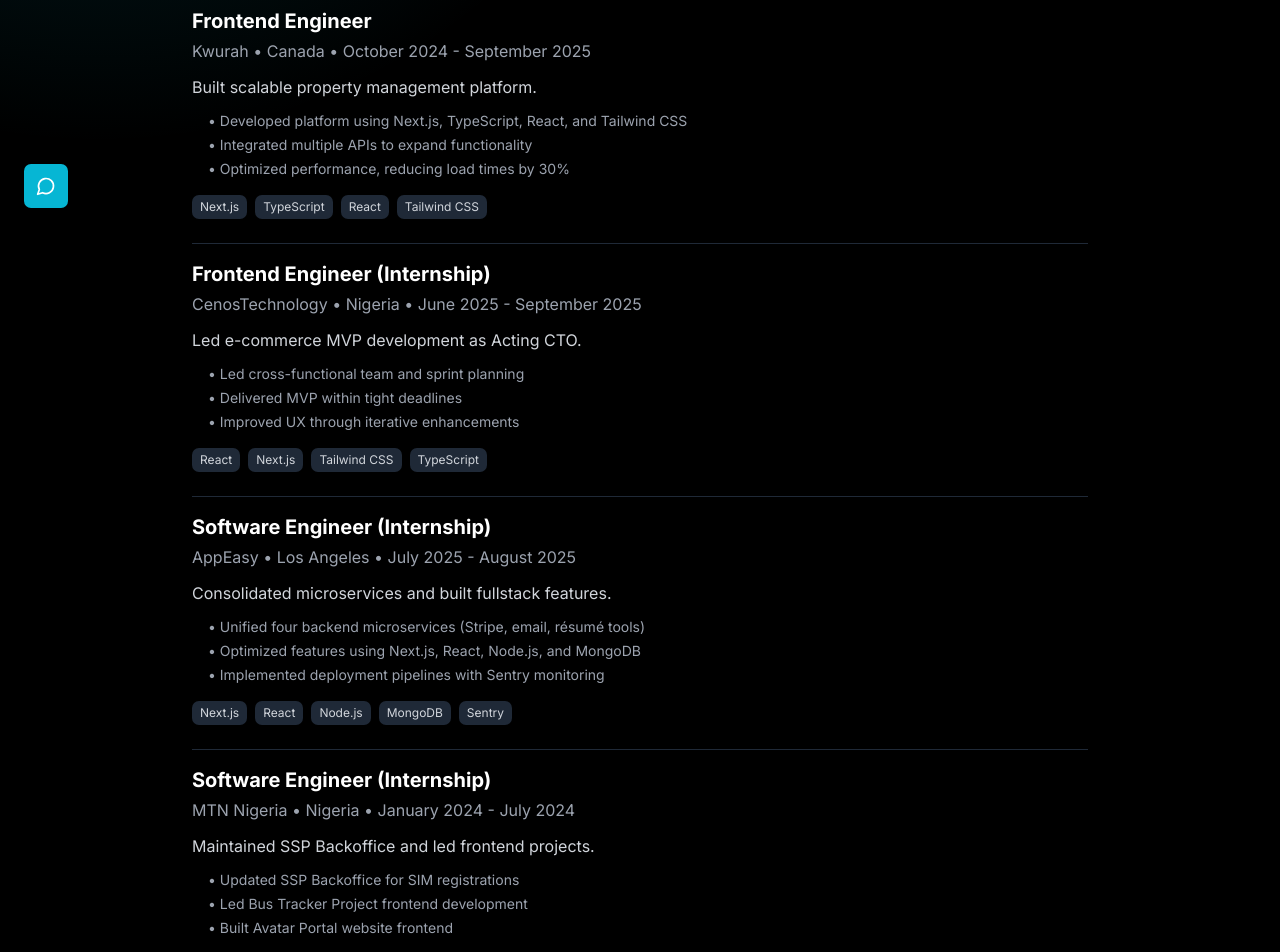
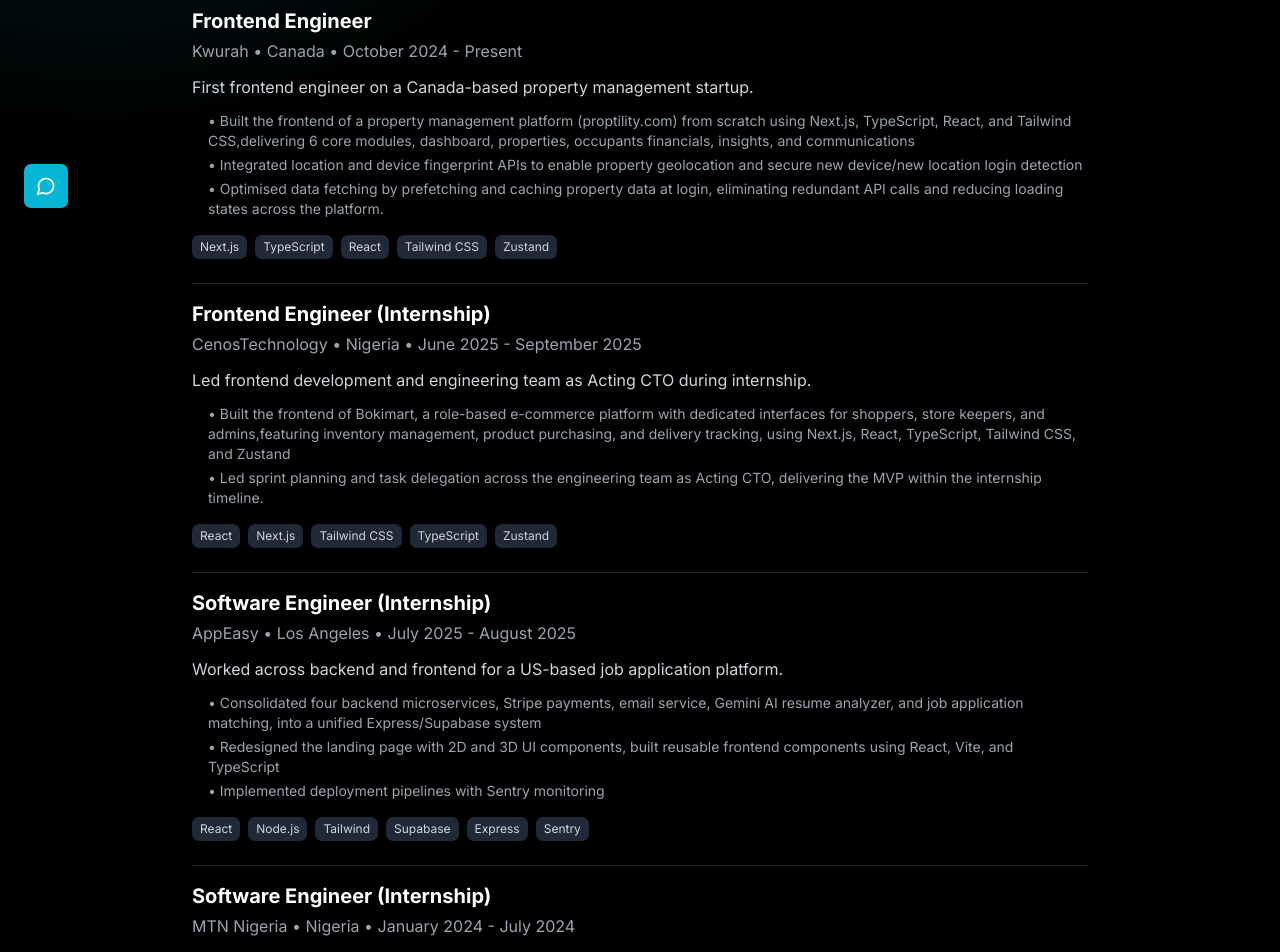
Before and after one commit to hopeifeanyi1/portfolio, a Next.js app: page /experience in a window 1280 px wide. Shown: the part 560-1512 px from the top of the page. Built offline with nearby package versions, Linux system fonts and the light colour scheme.

Commit message:
minor changes in projects

```diff
--- a/src/app/experience/page.js
+++ b/src/app/experience/page.js
@@ -10,27 +10,27 @@
     company: "HACO",
     location: "Nigeria",
     period: "June 2025 - Present",
-    description: "Co-founded Careerly AI: résumé builder, AI mentorship chatbot, and job recommendation engine.",
+    description: "Built and scaled two AI-powered products serving students and graduates across Africa.",
     achievements: [
       "Built and launched CareerlyAI (careerlyai.app), an AI-powered career platform used by 100+ users for smart job matching, tailored resume and cover letter generation, skill gap analysis, and Paystack subscription integration, winning a ₦1,000,000 innovation grant and 2nd place at the AI for Social Good Hackathon.",
       "Led a team of engineers to deliver Careerly for Kids (kids.careerlyai.app), a RIASEC-based career discovery platform for students, owning the product roadmap, task assignment, frontend development, and AI integration",
       " Built across the full stack using Next.js, NestJS, PostgreSQL, Supabase, Tailwind CSS, Groq, OpenAI, RapidAPI, and Paystack,implementing a dual AI model strategy to optimise token costs.",
     ],
-    technologies: ["NestJS", "PostgreSQL", "Next.js", "React", "Three.js", "Tailwind CSS", "Groq AI", "OpenAI"]
+    technologies: ["NestJS", "PostgreSQL", "Next.js", "React", "Three.js", "Tailwind CSS", "Groq AI", "OpenAI", "Supabase", "Paystack"]
   },
   {
     id: 2,
     role: "Frontend Engineer",
     company: "Kwurah",
     location: "Canada",
-    period: "October 2024 - September 2025",
-    description: "Built scalable property management platform.",
+    period: "October 2024 - Present",
+    description: "First frontend engineer on a Canada-based property management startup.",
     achievements: [
-      "Developed platform using Next.js, TypeScript, React, and Tailwind CSS",
-      "Integrated multiple APIs to expand functionality",
-      "Optimized performance, reducing load times by 30%"
+      "Built the frontend of a property management platform (proptility.com) from scratch using Next.js, TypeScript, React, and Tailwind CSS,delivering 6 core modules, dashboard, properties, occupants financials, insights, and communications",
+      " Integrated location and device fingerprint APIs to enable property geolocation and secure new device/new location login detection",
+      "Optimised data fetching by prefetching and caching property data at login, eliminating redundant API calls and reducing loading states across the platform."
     ],
-    technologies: ["Next.js", "TypeScript", "React", "Tailwind CSS"]
+    technologies: ["Next.js", "TypeScript", "React", "Tailwind CSS", "Zustand"]
   },
   {
     id: 3,
@@ -38,13 +38,12 @@
     company: "CenosTechnology",
     location: "Nigeria",
     period: "June 2025 - September 2025",
-    description: "Led e-commerce MVP development as Acting CTO.",
+    description: "Led frontend development and engineering team as Acting CTO during internship.",
     achievements: [
-      "Led cross-functional team and sprint planning",
-      "Delivered MVP within tight deadlines",
-      "Improved UX through iterative enhancements"
+      "Built the frontend of Bokimart, a role-based e-commerce platform with dedicated interfaces for shoppers, store keepers, and admins,featuring inventory management, product purchasing, and delivery tracking, using Next.js, React, TypeScript, Tailwind CSS, and Zustand",
+      "Led sprint planning and task delegation across the engineering team as Acting CTO, delivering the MVP within the internship timeline.",
     ],
-    technologies: ["React", "Next.js", "Tailwind CSS", "TypeScript"]
+    technologies: ["React", "Next.js", "Tailwind CSS", "TypeScript", "Zustand"]
   },
   {
     id: 4,
@@ -52,13 +51,13 @@
     company: "AppEasy",
     location: "Los Angeles",
     period: "July 2025 - August 2025",
-    description: "Consolidated microservices and built fullstack features.",
+    description: "Worked across backend and frontend for a US-based job application platform.",
     achievements: [
-      "Unified four backend microservices (Stripe, email, résumé tools)",
-      "Optimized features using Next.js, React, Node.js, and MongoDB",
+      "Consolidated four backend microservices, Stripe payments, email service, Gemini AI resume analyzer, and job application matching, into a unified Express/Supabase system",
+      " Redesigned the landing page with 2D and 3D UI components, built reusable frontend components using React, Vite, and TypeScript",
       "Implemented deployment pipelines with Sentry monitoring"
     ],
-    technologies: ["Next.js", "React", "Node.js", "MongoDB", "Sentry"]
+    technologies: ["React", "Node.js", "Tailwind", "Supabase", "Express", "Sentry"]
   },
   {
     id: 5,
@@ -66,13 +65,12 @@
     company: "MTN Nigeria",
     location: "Nigeria",
     period: "January 2024 - July 2024",
-    description: "Maintained SSP Backoffice and led frontend projects.",
+    description: "Contributed to mission-critical internal platforms at Nigeria's largest telecom company.",
     achievements: [
-      "Updated SSP Backoffice for SIM registrations",
-      "Led Bus Tracker Project frontend development",
-      "Built Avatar Portal website frontend"
+      "Maintained and developed new features for the SSP Backoffice, a mission-critical platform managing agent operations and SIM card registrations for 1,000,000+ agents across Nigeria's largest telecom network.",
+      " Built the frontend for two internal platforms (Bus Tracker and Avatar Portal) using Next.js, TypeScript, Tailwind CSS, and Shadcn.",
     ],
-    technologies: ["React", "JavaScript", "Tailwind CSS"]
+    technologies: ["React", "TypeScript", "Next.js", "Tailwind CSS"]
   },
   {
     id: 6,
@@ -80,20 +78,20 @@
     company: "BUCC Software Development Team",
     location: "Nigeria",
     period: "June 2022 - July 2025",
-    description: "Maintained university portals and built authentication platform.",
+    description: "Maintained and built university platforms serving the Babcock student community.",
     achievements: [
-      "Maintained SIWES Portal with React and Redux",
-      "Developed Single Sign-On platform with Next.js and TypeScript",
-      "Collaborated with teams to enhance functionality"
+      "Maintained and enhanced the SIWES Portal serving 1,000+ active students per cycle, using React, JavaScript, Tailwind CSS, and Redux",
+      "Built the frontend of the BUCC Single Sign-On platform using Next.js, React, TypeScript, Tailwind CSS, and Zustand, streamlining authentication and user access.",
     ],
-    technologies: ["React", "Next.js", "TypeScript", "Tailwind CSS", "Redux", "Zustard"]
+    technologies: ["React", "Next.js", "TypeScript", "Tailwind CSS", "Redux"]
   }
 ]
 
 const awards = [
-  "Winner, GDGBabcock x Ready Tensor's Chatbothon, 2025 (Received $100 prize)",
+
+  "1st Place, Babcock Innovation Challenge 2025 (Team earned ₦1,000,000 business grant)",
   "2nd Place, AI FOR SOCIAL Good - BUCC Hackathon Competition, 2025 (Team earned $350)",
-  "1st Place, Babcock Innovation Challenge 2025 (Team earned ₦1,000,000 business grant)"
+  "Winner, GDGBabcock x Ready Tensor's Chatbothon, 2025 (Received $100 prize)"
 ]
 
 const Experience = () => {
--- a/src/app/projects/page.js
+++ b/src/app/projects/page.js
@@ -1,33 +1,33 @@
 //src/app/project/page.js
-"use client"
-import React, { useState, useRef } from 'react'
-import ProjectCard from '../components/ProjectCard'
-import ProjectTag from '../components/ProjectTag'
-import { motion, useInView } from 'framer-motion'
-
+"use client";
+import React, { useState, useRef } from "react";
+import ProjectCard from "../components/ProjectCard";
+import ProjectTag from "../components/ProjectTag";
+import { motion, useInView } from "framer-motion";
 
 const projectData = [
   {
     id: 1,
     title: "CareerlyAI",
-        description: "AI-powered career platform that provides personalized career guidance, skill gap analysis, resume optimization, and job matching for students and graduates.",
-        tools: "Three js, Next.js, Typescript, Zustand, Groq AI, Nest.js, Postgres, Tailwind, Next API, Supabase",
+    description:
+      "AI-powered career platform that provides personalized career guidance, skill gap analysis, resume optimization, and job matching for students and graduates.",
+    tools:
+      "Three js, Next.js, Typescript, Zustand, Groq AI, openai, NestJS, Postgres, Tailwind, Supabase, Paystack",
     image: "/images/careerlyai.png",
     tag: ["All", "Web", "Mobile"],
     gitUrl: "https://github.com/hopeifeanyi1",
     previewUrl: "https://careerlyai.app",
-
   },
   {
     id: 2,
     title: "Easy Therapy",
     description: "Mental health chatbot website.",
-        tools: "Typescript, Tailwind, Groq AI, Firebase, Express, Next.js, Context API",
+    tools:
+      "Typescript, Tailwind, Groq AI, Firebase, Express, Next.js, Context API",
     image: "/images/easy.png",
     tag: ["All", "Web"],
     gitUrl: "https://github.com/hopeifeanyi1/mental-health",
     previewUrl: "https://easy-therapy.vercel.app",
-
   },
   {
     id: 3,
@@ -38,30 +38,30 @@
     tag: ["All", "Web"],
     gitUrl: "https://github.com/hopeifeanyi1",
     previewUrl: "https://krist-mu.vercel.app/",
-
   },
   {
     id: 4,
+    title: "Pomat Health",
+    description:
+      "I collaborated as a frontend developer to build a website for a biolab conducting clinical trials and research aimed at developing solutions to human health challenges.",
+    tools: "TypeScript, React, Next, Taiwind",
+    image: "/images/pomat.png",
+    tag: ["All", "Web"],
+    gitUrl: "https://github.com/hopeifeanyi1",
+    previewUrl: "https://www.pomathealth.com/",
+  },
+  {
+    id: 5,
     title: "AppEasy",
     description: "Track Your Job Application and Analze Job Description",
-        tools: "Three js, Next js, Tailwind, Typescript, Groq AI, Next API, Firebase, Context API",
+    tools:
+      "Three js, Next js, Tailwind, Typescript, Groq AI, Next API, Firebase, Context API",
     image: "/images/appeasy.png",
     tag: ["All", "Web"],
     gitUrl: "https://github.com/hopeifeanyi1/job-tracker",
     previewUrl: "https://appeasy-alpha.vercel.app",
+  },
 
-    },
-    {
-        id: 5,
-        title: "Careerly",
-        description: "Career Navigator AI, Tailored Job Posting, Learning Resources, and AI Mentorship",
-        tools: "Next.js, React, Typescript, Tailwind, Rapid API, Groq AI, Firebase, Express",
-        image: "/careerly.png",
-        tag: ["All", "Web"],
-        gitUrl: "https://github.com/hopeifeanyi1",
-        previewUrl: "https://carerly.vercel.app",
-
-    },
   {
     id: 6,
     title: "Life Ledger",
@@ -71,66 +71,62 @@
     tag: ["All", "Web"],
     gitUrl: "https://github.com/hopeifeanyi1/lledger",
     previewUrl: "https://lledger.vercel.app",
-
   },
   {
     id: 7,
-        title: "Pomat Health",
-        description: "I collaborated as a frontend developer to build a website for a biolab conducting clinical trials and research aimed at developing solutions to human health challenges.",
-        tools: "TypeScript, React, Next, Taiwind",
-        image: "/images/pomat.png",
+    title: "Finance Tracker",
+    description:
+      "Simple finance tracker dashboard",
+    tools:
+      "Next.js, React, Typescript, Tailwind",
+    image: "/images/finance.png",
     tag: ["All", "Web"],
-        gitUrl: "https://github.com/hopeifeanyi1",
-        previewUrl: "https://www.pomathealth.com/",
+    gitUrl: "https://github.com/hopeifeanyi1/LAF",
+    previewUrl: "https://laf-nine.vercel.app",
   },
   {
     id: 8,
+    title: "Careerly",
+    description:
+      "Career Navigator AI, Tailored Job Posting, Learning Resources, and AI Mentorship",
+    tools:
+      "Next.js, React, Typescript, Tailwind, Rapid API, Groq AI, Firebase, Express",
+    image: "/careerly.png",
+    tag: ["All", "Web"],
+    gitUrl: "https://github.com/hopeifeanyi1",
+    previewUrl: "https://carerly.vercel.app",
+  },
+  {
+    id: 9,
     title: "Weather App",
-        description: "This is a Weather Application that allows users to search and view the current weather conditions in their desired cities.",
+    description:
+      "This is a Weather Application that allows users to search and view the current weather conditions in their desired cities.",
     tools: "TypeScript, React, Next, Openweather API",
     image: "/images/weatherapp.png",
     tag: ["All", "Web"],
     gitUrl: "https://github.com/hopeifeanyi1",
     previewUrl: "https://hope-weather-app.vercel.app/",
   },
-    {
-        id: 9,
-        title: "Shuttle Bus Tracker",
-        description: "A frontend-only shuttle bus tracker that allows users to locate nearby shuttle buses and provides features for chatting and calling drivers, offering an intuitive user interface for seamless interaction,",
-        tools: "React js, Tailwind, Next js",
-        image: "/images/bus.png",
-        tag: ["All", "Web"],
-        gitUrl: "https://github.com/hopeifeanyi1",
-        previewUrl: "https://bus-tracker-tawny.vercel.app/"
-
-    },
-    {
-        id: 10,
-        title: "Movies",
-        description: "This website is a movie catalog showcasing films with titles, images, descriptions, and genres from a JSON file. Users can browse popular movies.",
-        tools: "React js",
-        image: "/images/movie.png",
-        tag: ["All", "Web"],
-        gitUrl: "https://github.com/hopeifeanyi1",
-        previewUrl: "https://movies-ticketing.vercel.app/"
-    }
-]
+];
 
 const ProjectSection = () => {
-    const [tag, setTag] = useState("All")
-    const ref = useRef(null)
-    const isInView = useInView(ref, { once: true, margin: "0px 0px -200px 0px" })
+  const [tag, setTag] = useState("All");
+  const ref = useRef(null);
+  const isInView = useInView(ref, { once: true, margin: "0px 0px -200px 0px" });
 
   const handleTagChange = (newTag) => {
-        setTag(newTag)
-    }
+    setTag(newTag);
+  };
 
   const filteredProjects = projectData.filter((project) =>
-        project.tag.includes(tag)
-    )
+    project.tag.includes(tag),
+  );
 
   return (
-        <section id="projects" className="py-10 container max-w-7xl mx-auto px-4 sm:px-6 lg:px-8 pt-24 lg:pt-32">
+    <section
+      id="projects"
+      className="py-10 container max-w-7xl mx-auto px-4 sm:px-6 lg:px-8 pt-24 lg:pt-32"
+    >
       <motion.div
         initial={{ opacity: 0, y: 20 }}
         whileInView={{ opacity: 1, y: 0 }}
@@ -141,23 +137,35 @@
         <h2 className="text-3xl font-bold mb-6">My Projects</h2>
         <div className="w-24 h-1.5 dynamic-gradient mx-auto dynamic-rounded mb-8"></div>
         <p className="text-gray-600 dark:text-gray-300 text-lg">
-                    My portfolio features various projects, with some completed and others in progress. Each one emphasizes my focus on <span className='text-transparent bg-clip-text dynamic-text-gradient'>beautiful UI design</span> and <span className='text-transparent bg-clip-text dynamic-text-gradient'>elegant code</span> for easy maintenance and re-usability.
+          My portfolio features various projects, with some completed and others
+          in progress. Each one emphasizes my focus on{" "}
+          <span className="text-transparent bg-clip-text dynamic-text-gradient">
+            beautiful UI design
+          </span>{" "}
+          and{" "}
+          <span className="text-transparent bg-clip-text dynamic-text-gradient">
+            elegant code
+          </span>{" "}
+          for easy maintenance and re-usability.
         </p>
       </motion.div>
 
-            <div className='flex flex-wrap justify-center gap-3 mb-12'>
+      <div className="flex flex-wrap justify-center gap-3 mb-12">
         <ProjectTag
           onClick={() => handleTagChange("All")}
           name="All"
-                    isSelected={tag === "All"} />
+          isSelected={tag === "All"}
+        />
         <ProjectTag
           onClick={() => handleTagChange("Web")}
           name="Web"
-                    isSelected={tag === "Web"} />
+          isSelected={tag === "Web"}
+        />
         <ProjectTag
           onClick={() => handleTagChange("Mobile")}
           name="Mobile"
-                    isSelected={tag === "Mobile"} />
+          isSelected={tag === "Mobile"}
+        />
       </div>
 
       <div ref={ref} className="grid md:grid-cols-2 lg:grid-cols-3 gap-8">
@@ -180,7 +188,7 @@
         ))}
       </div>
     </section>
-    )
-}
+  );
+};
 
 export default ProjectSection;
```
Also changed, not shown: public/images/finance.png (added). Lines whose indentation alone changed are shown as unchanged.
